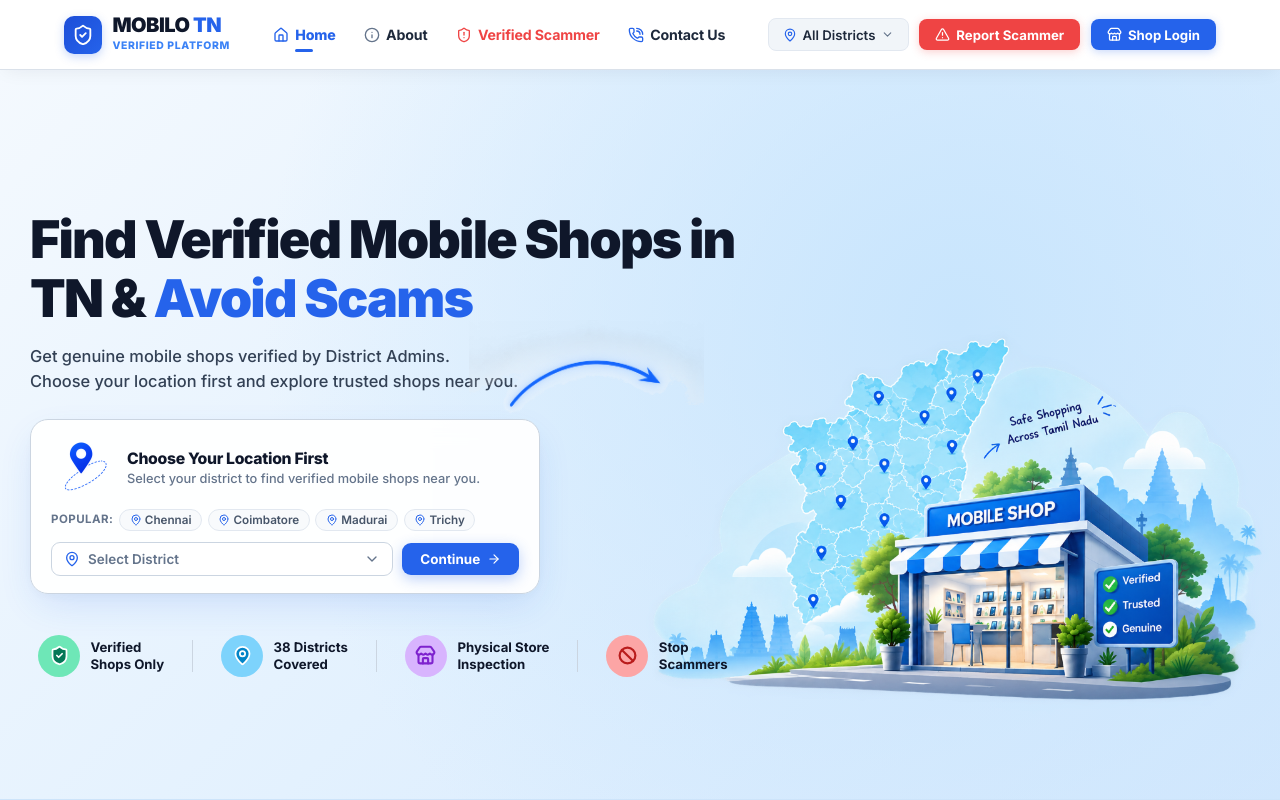
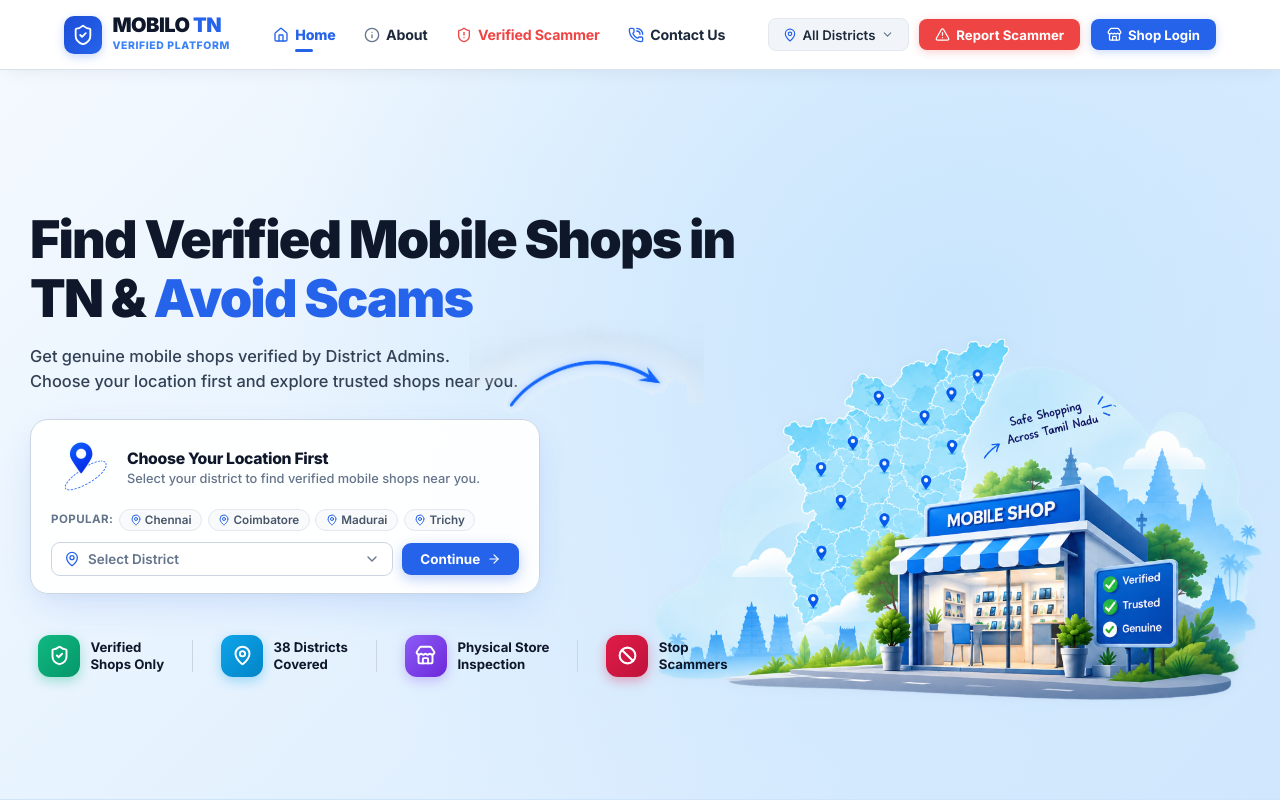
Before and after one commit to rhari720048-gif/mobilo-TN-, a React (Vite) app: page / in a window 1280 px wide. Shown: the top 800 px of the page. Built offline with nearby package versions, Linux system fonts and the light colour scheme.

Commit message:
Update Hero section 4 trust badges to match gradient badge squircle style

```diff
--- a/src/components/Hero.jsx
+++ b/src/components/Hero.jsx
@@ -420,16 +420,17 @@ export default function Hero({
                 {/* Feature 1 - Verified Shops Only */}
                 <div className="feature-badge-hover" style={{ display: 'flex', alignItems: 'center', gap: '0.65rem' }}>
                   <div className="badge-circle-icon" style={{
-                    backgroundColor: '#6EE7B7',
+                    background: 'linear-gradient(135deg, #10B981 0%, #059669 100%)',
                     width: '42px',
                     height: '42px',
-                    borderRadius: '50%',
+                    borderRadius: '12px',
                     display: 'flex',
                     alignItems: 'center',
                     justifyContent: 'center',
-                    flexShrink: 0
+                    flexShrink: 0,
+                    boxShadow: '0 4px 12px rgba(16, 185, 129, 0.35)'
                   }}>
-                    <ShieldCheck size={21} color="#FFFFFF" fill="#047857" />
+                    <ShieldCheck size={21} color="#FFFFFF" strokeWidth={2.2} />
                   </div>
                   <span style={{ fontSize: '0.825rem', fontWeight: 700, color: '#0F172A', lineHeight: 1.25, fontFamily: 'Inter, sans-serif' }}>
                     Verified <br />Shops Only
@@ -441,16 +442,17 @@ export default function Hero({
                 {/* Feature 2 - 38 Districts Covered */}
                 <div className="feature-badge-hover" style={{ display: 'flex', alignItems: 'center', gap: '0.65rem' }}>
                   <div className="badge-circle-icon" style={{
-                    backgroundColor: '#7DD3FC',
+                    background: 'linear-gradient(135deg, #0EA5E9 0%, #0284C7 100%)',
                     width: '42px',
                     height: '42px',
-                    borderRadius: '50%',
+                    borderRadius: '12px',
                     display: 'flex',
                     alignItems: 'center',
                     justifyContent: 'center',
-                    flexShrink: 0
+                    flexShrink: 0,
+                    boxShadow: '0 4px 12px rgba(14, 165, 233, 0.35)'
                   }}>
-                    <MapPin size={21} color="#FFFFFF" fill="#0284C7" />
+                    <MapPin size={21} color="#FFFFFF" strokeWidth={2.2} />
                   </div>
                   <span style={{ fontSize: '0.825rem', fontWeight: 700, color: '#0F172A', lineHeight: 1.25, fontFamily: 'Inter, sans-serif' }}>
                     38 Districts <br />Covered
@@ -462,16 +464,17 @@ export default function Hero({
                 {/* Feature 3 - Physical Store Inspection */}
                 <div className="feature-badge-hover" style={{ display: 'flex', alignItems: 'center', gap: '0.65rem' }}>
                   <div className="badge-circle-icon" style={{
-                    backgroundColor: '#D8B4FE',
+                    background: 'linear-gradient(135deg, #8B5CF6 0%, #6D28D9 100%)',
                     width: '42px',
                     height: '42px',
-                    borderRadius: '50%',
+                    borderRadius: '12px',
                     display: 'flex',
                     alignItems: 'center',
                     justifyContent: 'center',
-                    flexShrink: 0
+                    flexShrink: 0,
+                    boxShadow: '0 4px 12px rgba(139, 92, 246, 0.35)'
                   }}>
-                    <Store size={21} color="#7E22CE" strokeWidth={2.4} />
+                    <Store size={21} color="#FFFFFF" strokeWidth={2.2} />
                   </div>
                   <span style={{ fontSize: '0.825rem', fontWeight: 700, color: '#0F172A', lineHeight: 1.25, fontFamily: 'Inter, sans-serif' }}>
                     Physical Store <br />Inspection
@@ -483,16 +486,17 @@ export default function Hero({
                 {/* Feature 4 - Stop Scammers */}
                 <div className="feature-badge-hover" style={{ display: 'flex', alignItems: 'center', gap: '0.65rem' }}>
                   <div className="badge-circle-icon" style={{
-                    backgroundColor: '#FCA5A5',
+                    background: 'linear-gradient(135deg, #E11D48 0%, #BE123C 100%)',
                     width: '42px',
                     height: '42px',
-                    borderRadius: '50%',
+                    borderRadius: '12px',
                     display: 'flex',
                     alignItems: 'center',
                     justifyContent: 'center',
-                    flexShrink: 0
+                    flexShrink: 0,
+                    boxShadow: '0 4px 12px rgba(225, 29, 72, 0.35)'
                   }}>
-                    <svg width="21" height="21" viewBox="0 0 24 24" fill="none" stroke="#B91C1C" strokeWidth="2.5" strokeLinecap="round" strokeLinejoin="round">
+                    <svg width="21" height="21" viewBox="0 0 24 24" fill="none" stroke="#FFFFFF" strokeWidth="2.4" strokeLinecap="round" strokeLinejoin="round">
                       <circle cx="12" cy="12" r="9" />
                       <line x1="5.6" y1="5.6" x2="18.4" y2="18.4" />
                     </svg>
```
